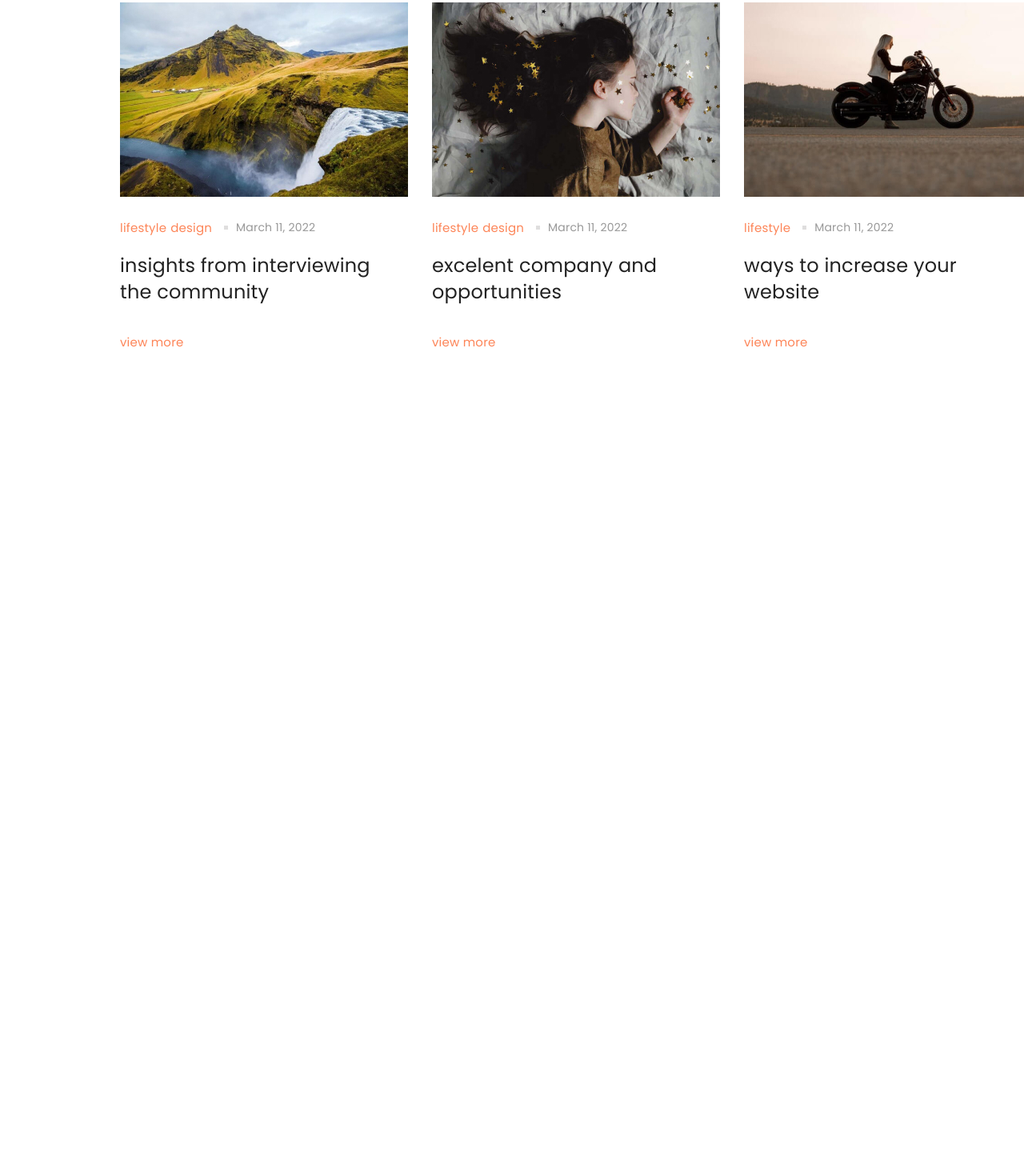
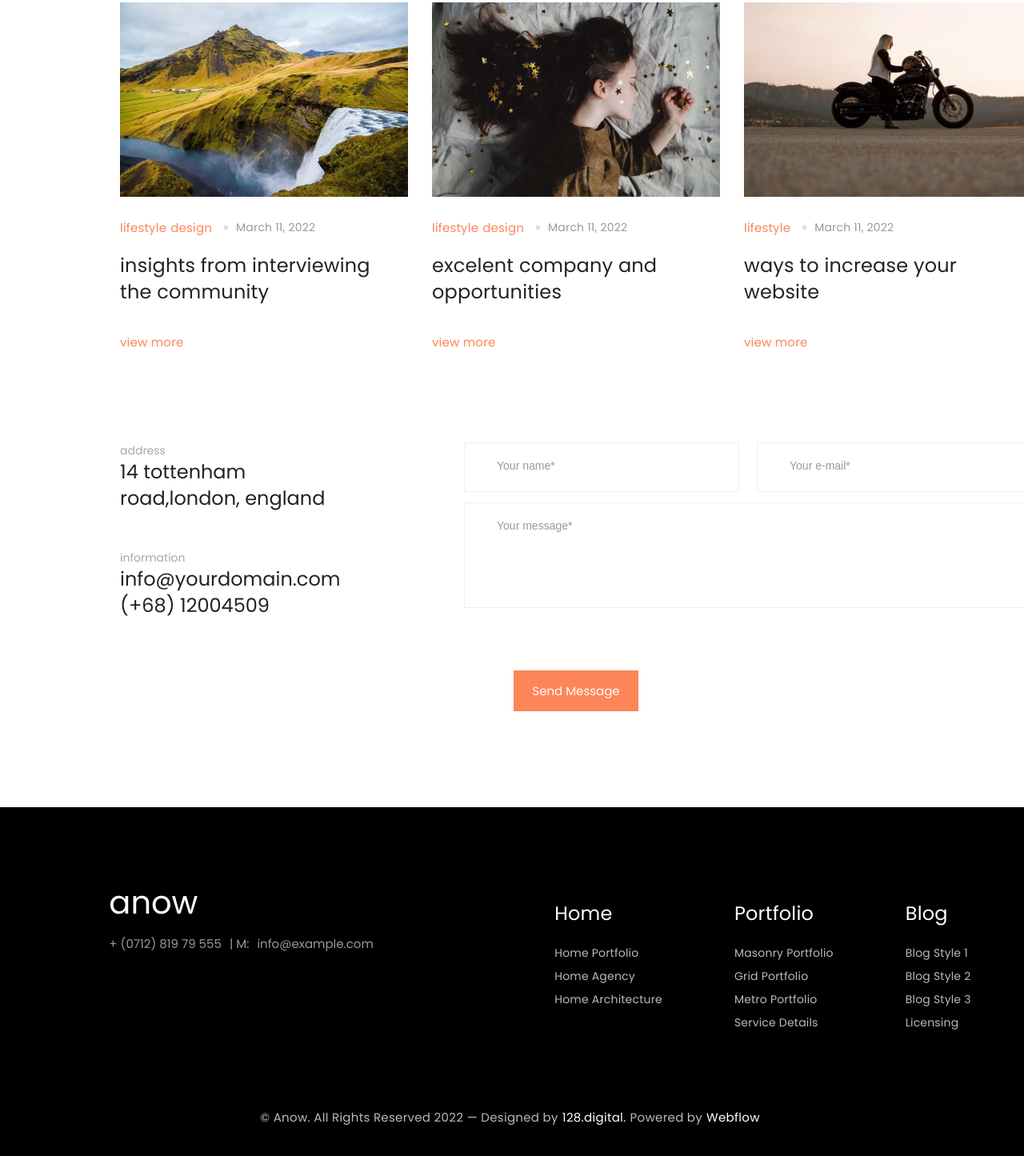
Before and after one commit to bigMialkovskyi/leyout, a plain HTML site: page anow/index.html in a window 1280 px wide. Shown: the part 6212-7657 px from the top of the page at 80% size. Before the commit the page ends 6650 px from the top, so only its background shows below. Drawn offline with Linux system fonts and the light colour scheme; a script that the page names is missing.

Commit message:
my first layout

```diff
--- a/anow/index.html
+++ b/anow/index.html
@@ -167,14 +167,14 @@
 				<li>
 					<div class="package">
 						<div class="crazy-max-chek">
-							<input type="checkbox" id="crazy-max" name="Crazy Max">
+							<input class="checkbox" type="checkbox" id="crazy-max" name="Crazy Max">
 							<label for="Crazy Max">Crazy Max</label>
 						</div>
 					</div>
 
 					<div class="building">
 						<div class="stylish-house-chek">
-							<input type="checkbox" id="stylish-house" name="Stylish House">
+							<input class="checkbox" type="checkbox" id="stylish-house" name="Stylish House">
 							<label for="Stylish House">Stylish House</label>
 						</div>
 					</div>
@@ -182,7 +182,7 @@
 
 				<li class="without-background">
 					<div class="oblique-house-chek">
-						<input type="checkbox" id="oblique-house" name="Oblique House">
+						<input class="checkbox" type="checkbox" id="oblique-house" name="Oblique House">
 						<label for="Oblique House">Oblique House</label>
 					</div>
 				</li>
@@ -190,14 +190,14 @@
 				<li>
 					<div class="graffity">
 						<div class="differents-chek">
-							<input type="checkbox" id="Differents" name="Differents">
+							<input class="checkbox" type="checkbox" id="Differents" name="Differents">
 							<label for="Differents">Differents</label>
 						</div>
 					</div>
 
 					<div class="package">
 						<div class="bag-chek">
-							<input type="checkbox" id="Bag" name="Bag">
+							<input class="checkbox" type="checkbox" id="Bag" name="Bag">
 							<label for="Bag">Bag</label>
 						</div>
 					</div>
@@ -341,9 +341,70 @@
 		</div>
 	</section>
 
+	<section id="feedback" class="feedback">
+		<div class="conteiner">
+			<div class="info">
+				<div class="contact-info">
+					<div>
+						<h6>address</h6>
+						<a href="#">14 tottenham road,london, england</a>
+					</div>
+					<div>
+						<h6>information</h6>
+						<a href="#">info@yourdomain.com</a>
+						<a href="tel:+6812004509">(+68) 12004509</a>
+					</div>
+				</div>
+				<div class="user-info">
+					<input type="text" id="yor-name" class="name" name="name" placeholder="Your name*">
+					<input type="text" id="yor-mail" class="mail" name="mail" placeholder="Your e-mail*">
+					<input type="text" id="yor-message" class="message" name="message" placeholder="Your message*">
+				</div>
+			</div>
+			<a href="#" class="painted-button">Send Message</a>
+		</div>
+	</section>
+
 	<footer id="footer" class="footer">
 		<div class="conteiner">
+			<div class="main-footer-info">
+				<div class="footer-contact-info">
+					<h6>anow</h6>
+					<div><a href="tel:+071281979555">+ (0712) 819 79 555</a>
+						<p>| M:</p>
+						<a href="#">info@example.com</a>
+					</div>
+				</div>
 
+				<ul>
+					<li>
+						<p>Home</p>
+						<a href="#">Home Portfolio</a>
+						<a href="#">Home Agency</a>
+						<a href="#">Home Architecture</a>
+					</li>
+					<li>
+						<p>Portfolio</p>
+						<a href="#">Masonry Portfolio</a>
+						<a href="#">Grid Portfolio</a>
+						<a href="#">Metro Portfolio</a>
+						<a href="#">Service Details</a>
+					</li>
+					<li>
+						<p>Blog</p>
+						<a href="#">Blog Style 1</a>
+						<a href="#">Blog Style 2</a>
+						<a href="#">Blog Style 3</a>
+						<a href="#">Licensing</a>
+					</li>
+				</ul>
+			</div>
+		</div>
+		<div class="developers">
+			<p>© Anow. All Rights Reserved 2022 — Designed by</p>
+			<a href="#">128.digital.</a>
+			<p>Powered by</p>
+			<a href="#">Webflow</a>
 		</div>
 	</footer>
 </body>
--- a/anow/style.css
+++ b/anow/style.css
@@ -425,7 +425,7 @@ header a {
   background-color: white;
 }
 
-input {
+.checkbox {
   border: 2px solid #222222;
   width: 46px;
   height: 46px;
@@ -606,7 +606,7 @@ label {
 }
 
 .testimonials {
-  background: #3A0F73;
+  background-color: #3A0F73;
   margin-top: 115px;
   padding-top: 70px;
   padding-bottom: 215px;
@@ -689,6 +689,7 @@ label {
 .news li {
   width: 360px;
   align-items: center;
+  margin-bottom: 115px;
 }
 
 .card {
@@ -736,3 +737,197 @@ label {
   color: #222;
   width: 326px;
 }
+
+.feedback {
+  margin-bottom: 120px;
+}
+
+.feedback a {
+  margin: 0 auto;
+}
+
+.info {
+  display: flex;
+  flex-wrap: wrap;
+  justify-content: space-between;
+  margin-bottom: 65px;
+}
+
+.contact-info {
+  display: flex;
+  flex-direction: column;
+  justify-content: space-between;
+  margin-left: 150px;
+  width: 290px;
+  height: 220px;
+}
+
+.contact-info h6 {
+  font-style: normal;
+  font-weight: 400;
+  font-size: 14px;
+  line-height: 20px;
+  color: rgba(34, 34, 34, 0.4);
+}
+
+.contact-info p {
+  margin: 0;
+  padding: 0;
+  margin-bottom: 45px;
+  font-style: normal;
+  font-weight: 400;
+  font-size: 24px;
+  line-height: 33px;
+}
+
+.contact-info a {
+  text-decoration: none;
+  font-style: normal;
+  font-weight: 400;
+  font-size: 24px;
+  line-height: 33px;
+  color: #222;
+}
+
+.user-info {
+  display: flex;
+  flex-wrap: wrap;
+  justify-content: space-between;
+  width: 710px;
+  height: 220px;
+  margin-right: 150px;
+}
+
+.name,
+.mail {
+  width: 338px;
+  height: 58px;
+  border: 1px solid #EEEEEE;
+  border-radius: 0px;
+}
+
+.message {
+  width: 705px;
+  height: 128px;
+  border: 1px solid #EEEEEE;
+  border-radius: 0px;
+}
+
+input::placeholder {
+  position: absolute;
+  left: 40px;
+  top: 20px;
+  font-weight: 400;
+  font-size: 14px;
+  line-height: 21px;
+  color: #999;
+}
+
+.footer {
+  padding-top: 93px;
+  padding-bottom: 80px;
+  background-color: black;
+}
+
+.main-footer-info {
+  display: flex;
+  justify-content: space-evenly;
+}
+
+.footer ul {
+  display: flex;
+  justify-content: space-between;
+}
+
+.footer li {
+  display: flex;
+  margin-right: 90px;
+  flex-direction: column;
+}
+
+.footer li p {
+  font-style: normal;
+  font-weight: 400;
+  font-size: 24px;
+  line-height: 31px;
+  color: #FFF;
+}
+
+.footer li a {
+  text-decoration: none;
+  font-style: normal;
+  font-weight: 400;
+  font-size: 14px;
+  line-height: 20px;
+  color: #BABABA;
+  margin-bottom: 9px;
+}
+
+.footer-contact-info {
+  display: flex;
+  flex-direction: column;
+  margin-right: 90px;
+}
+
+.footer-contact-info div {
+  display: flex;
+  align-items: center;
+}
+
+.footer-contact-info h6 {
+  margin: 0;
+  position: 0;
+  font-style: normal;
+  font-weight: 400;
+  font-size: 40px;
+  line-height: 52px;
+  color: #FFF;
+}
+
+.footer-contact-info a {
+  text-decoration: none;
+  font-style: normal;
+  font-weight: 400;
+  font-size: 15px;
+  line-height: 22px;
+  color: rgba(255, 255, 255, 0.6);
+}
+
+.footer-contact-info p {
+  margin-left: 10px;
+  margin-right: 10px;
+  text-decoration: none;
+  font-style: normal;
+  font-weight: 400;
+  font-size: 15px;
+  line-height: 22px;
+  color: rgba(255, 255, 255, 0.6);
+}
+
+.developers {
+  margin-top: 70px;
+  display: flex;
+  justify-content: center;
+  align-items: center;
+}
+
+.developers p {
+  font-style: normal;
+  font-weight: 400;
+  font-size: 15px;
+  line-height: 30px;
+  color: #BABABA;
+  letter-spacing: 0.3px;
+}
+
+.developers a {
+  margin-right: 5px;
+  margin-left: 5px;
+  text-decoration: none;
+  font-style: normal;
+  font-weight: 400;
+  font-size: 15px;
+  line-height: 30px;
+  color: #FFF;
+  letter-spacing: 0.3px;
+}
```
